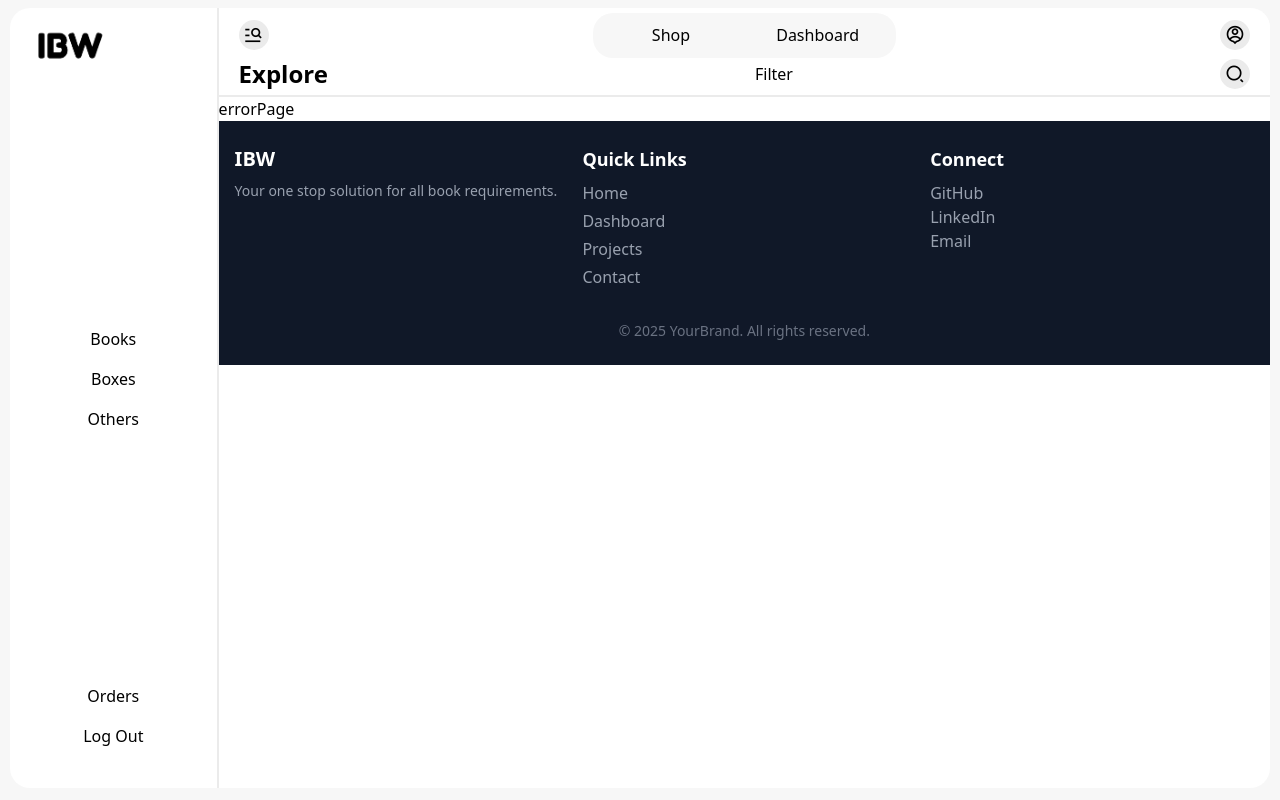
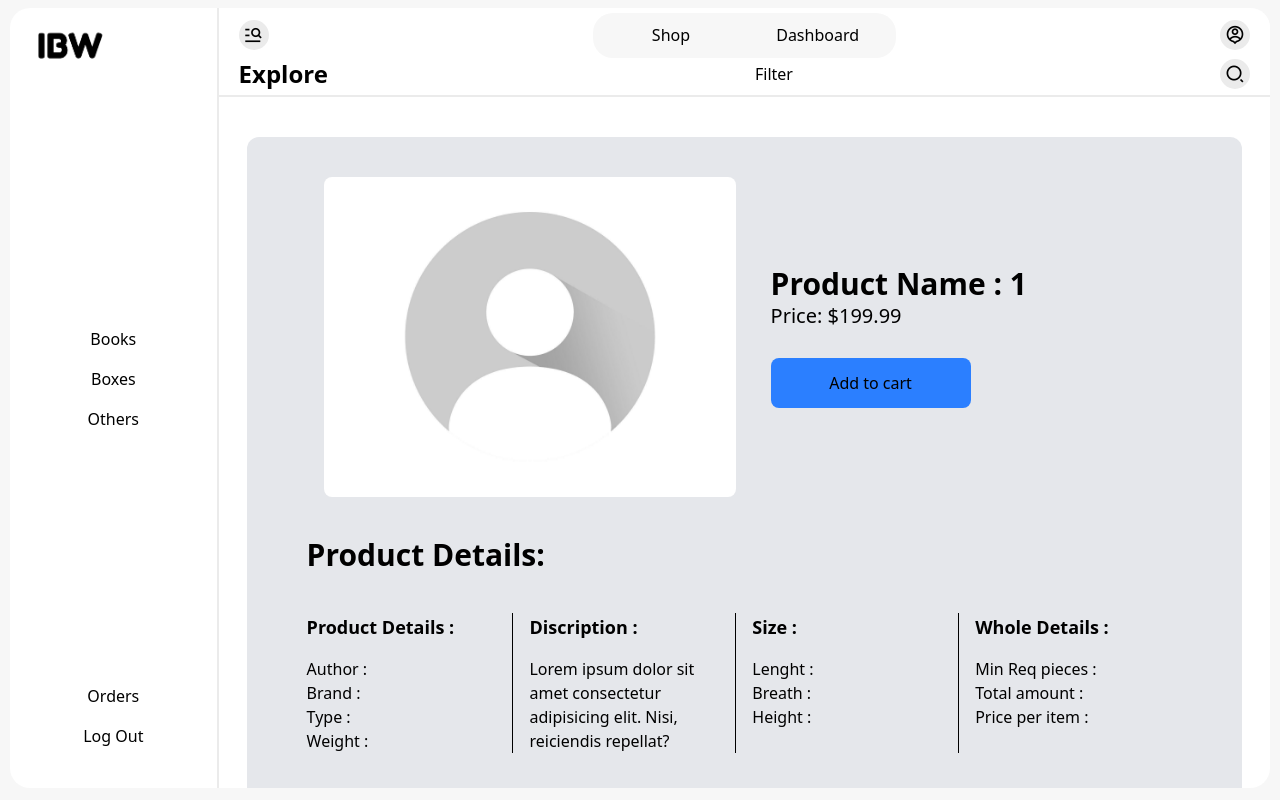
Before and after one commit to AdnanKnight/IBW, a React (Vite) app in the folder client/: page /viewproduct/1 in a window 1280 px wide. Built offline with nearby package versions, Linux system fonts and the light colour scheme.

Commit message:
Add product view layout

```diff
--- a/client/components/navbar.jsx
+++ b/client/components/navbar.jsx
@@ -5,21 +5,21 @@ const navbar = () => {
   return (
     <nav className='navBar'>
       <ul className="navBarSection">
-        <li><i class="ri-menu-search-line text-xl miniUITile"></i></li>
+        <li><i className="ri-menu-search-line text-xl miniUITile"></i></li>
         <li className="navSection">
           <NavLink to="/" className={({ isActive }) => isActive ? 'w-[50%] h-full flex justify-center items-center text-center rounded-[20px] bg-[var(--accent-light)]' : 'w-[50%] h-full flex justify-center items-center text-center'}>Shop</NavLink>
           <NavLink to="/dashboard" className={({ isActive }) => isActive ? 'w-[50%] h-full flex justify-center items-center text-center rounded-[20px] bg-[var(--accent-light)]' : 'w-[50%] h-full flex justify-center items-center text-center'}>Dashboard</NavLink>
         </li>
         <li>
           <NavLink to="/dashboard" >
-            <i class="ri-account-pin-circle-line text-xl miniUITile"></i>
+            <i className="ri-account-pin-circle-line text-xl miniUITile"></i>
           </NavLink>
         </li>
       </ul>
       <ul className="navBarSection">
         <li className='text-2xl font-bold'>Explore</li>
         <li>Filter</li>
-        <li><i class="ri-search-2-line text-xl miniUITile"></i></li>
+        <li><i className="ri-search-2-line text-xl miniUITile"></i></li>
       </ul>
     </nav >
   )
--- /dev/null
+++ b/client/components/products.jsx
@@ -0,0 +1,25 @@
+import React from 'react'
+
+const products = () => {
+    return (
+        <div className='productList mt-[30px]'>
+            {/* Simulate long content */}
+            {[...Array(5)].map((_, i) => (
+                <div className='productCard w-[250px] h-[350px] bg-gray-200 rounded-xl flex flex-col justify-between items-center py-5'>
+                    <div className='productCardImg w-[80%] h-[50%]'>
+                        <img src="" alt="Product Img" className='w-full h-full object-fit  bg-gray-300  rounded-md' />
+                    </div>
+                    <div className='productCardImg w-[80%] h-[30%]'>
+                        <h3>Product Name</h3>
+                        <h3>Product Author</h3>
+                        <h3>Product Price</h3>
+                    </div>
+                    <button className='w-[80%] py-2 px-4 bg-gray-400 rounded-lg'>Add to Cart</button>
+                </div>
+            ))}
+
+        </div>
+    )
+}
+
+export default products
--- a/client/pages/home.jsx
+++ b/client/pages/home.jsx
@@ -2,6 +2,7 @@ import React, { useState } from 'react';
 
 /*                                             COMPONENTS                                                      */
 import HeroAd from '../components/heroAd'
+import Products from '../components/products'
 
 
 const home = () => {
@@ -14,23 +15,8 @@ const home = () => {
 
             <HeroAd />
 
-            <div className='productList mt-[30px]'>
-                {/* Simulate long content */}
-                {[...Array(20)].map((_, i) => (
-                    <div className='productCard w-[250px] h-[350px] bg-gray-200 rounded-xl flex flex-col justify-between items-center py-5'>
-                        <div className='productCardImg w-[80%] h-[50%]'>
-                            <img src="" alt="Product Img" className='w-full h-full object-fit  bg-gray-300  rounded-md' />
-                        </div>
-                        <div className='productCardImg w-[80%] h-[30%]'>
-                            <h3>Product Name</h3>
-                            <h3>Product Author</h3>
-                            <h3>Product Price</h3>
-                        </div>
-                        <button className='w-[80%] py-2 px-4 bg-gray-400 rounded-lg'>Add to Cart</button>
-                    </div>
-                ))}
+            <Products />
 
-            </div>
         </div>
     )
 }
--- /dev/null
+++ b/client/pages/productPage.jsx
@@ -0,0 +1,62 @@
+import React from 'react'
+import { useParams } from 'react-router-dom';
+
+import Products from '../components/products';
+
+import DefaultAvatar from '../src/assets/defaults/default-avatar.jpg'
+
+const productPage = () => {
+    const { id } = useParams()
+
+    return (
+        <div className='py-10 px-7'>
+            <div className='productSection rounded-xl bg-gray-200'>
+                <div className='w-full h-[50dvh] flex justify-around items-center px-15'>
+                    <img src={DefaultAvatar} alt="user Image" className='w-[47%] h-[80%] rounded-lg bg-gray-400 text-center object-cover' />
+                    <span className='w-[45%] h-[80%] flex flex-col justify-center'>
+                        <h3 className='text-3xl font-bold'>Product Name : {id}</h3>
+                        <h3 className='text-xl'>Price: $199.99 </h3>
+                        <button className='bg-blue-500 w-[200px] h-[50px] rounded-lg mt-7 cursor-pointer'>Add to cart</button>
+                    </span>
+                </div>
+                <div className='w-full h-full flex flex-col justify-center items-center px-15 pb-15'>
+                    <h3 className='text-3xl font-bold w-full mb-10'>Product Details: </h3>
+                    <div className='w-full h-full flex space-x-4 justify-end align-center'>
+                        <span className="border-r-[1px] border-r-black w-[25%] flex flex-col justify-start align-start">
+                            <h3 className="text-lg mb-4 font-bold">Product Details : </h3>
+                            <p>Author : </p>
+                            <p>Brand : </p>
+                            <p>Type : </p>
+                            <p>Weight : </p>
+                        </span>
+                        <span className="border-r-[1px] border-r-black w-[25%] flex flex-col justify-start align-start">
+                            <h3 className="text-lg mb-4 font-bold">Discription : </h3>
+                            <p>Lorem ipsum dolor sit amet consectetur adipisicing elit. Nisi, reiciendis repellat?</p>
+                        </span>
+                        <span className="border-r-[1px] border-r-black w-[25%] flex flex-col justify-start align-start">
+                            <h3 className="text-lg mb-4 font-bold">Size : </h3>
+                            <p>Lenght : </p>
+                            <p>Breath : </p>
+                            <p>Height : </p>
+                        </span>
+                        <span className="w-[25%] flex flex-col justify-start align-start">
+                            <h3 className="text-lg mb-4 font-bold">Whole Details :</h3>
+                            <p>Min Req pieces : </p>
+                            <p>Total amount : </p>
+                            <p>Price per item : </p>
+                        </span>
+                    </div>
+                </div>
+            </div>
+            <div className='recommendedProductSection mt-[30px]'>
+                <div className='w-full h-fit bg-gray-200 rounded-xl flex flex-col justify-around items-center px-15 py-10'>
+                    <h3 className='text-3xl font-bold'>Related Products</h3>
+                    <Products />
+                </div>
+            </div>
+
+        </div>
+    )
+}
+
+export default productPage
--- a/client/pages/userDashboard.jsx
+++ b/client/pages/userDashboard.jsx
@@ -27,6 +27,14 @@ const userDashboard = () => {
                 </div>
             </div>
             <div className="orderSection mt-10 py-10 px-15 bg-gray-200 rounded-xl" id='previous-orders'>
+                <h3 className='text-2xl font-bold mb-5'>Cart</h3>
+                <div className="orderList w-full flex flex-col gap-[15px]">
+                    <li className='w-full flex justify-between border-[1px] border-[var(--accent-dark)] py-3 px-2 rounded-lg'>Order No. 1 <span>total-Items</span> <span>Total-price</span></li>
+                    <li className='w-full flex justify-between border-[1px] border-[var(--accent-dark)] py-3 px-2 rounded-lg'>Order No. 2 <span>total-Items</span> <span>Total-price</span></li>
+                    <li className='w-full flex justify-between border-[1px] border-[var(--accent-dark)] py-3 px-2 rounded-lg'>Order No. 3 <span>total-Items</span> <span>Total-price</span></li>
+                </div>
+            </div>
+            <div className="orderSection mt-10 py-10 px-15 bg-gray-200 rounded-xl" id='previous-orders'>
                 <h3 className='text-2xl font-bold mb-5'>Previous Orders</h3>
                 <div className="orderList w-full flex flex-col gap-[15px]">
                     <li className='w-full flex justify-between border-[1px] border-[var(--accent-dark)] py-3 px-2 rounded-lg'>Order No. 1 <span>total-Items</span> <span>Total-price</span></li>
--- a/client/src/App.jsx
+++ b/client/src/App.jsx
@@ -1,4 +1,3 @@
-import { useState } from 'react'
 import { Routes, Route } from 'react-router-dom'
 import './main.css'
 
@@ -9,25 +8,31 @@ import AdminLayout from '../layouts/adminLayout'
 
 // Pages
 import Home from '../pages/home';
+import ProductPage from '../pages/productPage';
 import ErrorPage from '../pages/errorPage';
 import DashBoard from '../pages/admin/dashBoard';
 import UserDashBoard from '../pages/userDashboard'
 
 
 function App() {
-  const [count, setCount] = useState(0)
 
   return (
     <>
       <Routes>
         <Route path="/" element={<MainLayout />}>
-          <Route path='' element={<Home />} />
-          <Route path='/dashboard' element={<UserDashBoard />} />
+          <Route index element={<Home />} />
+          <Route path='dashboard' element={<UserDashBoard />} />
+          <Route path='*' element={<ErrorPage />} />
+        </Route>
+
+        <Route path="/viewproduct/:id" element={<MainLayout />}>
+          <Route index element={<ProductPage />} />
           <Route path='*' element={<ErrorPage />} />
         </Route>
 
         <Route path="/admin" element={<AdminLayout />}>
           <Route path='' element={<DashBoard />} />
+          <Route path='*' element={<ErrorPage />} />
         </Route>
 
         <Route path='*' element={<ErrorPage />} />
--- a/client/src/main.css
+++ b/client/src/main.css
@@ -149,9 +149,7 @@ body {
 
 .footerContainer {
   width: 100%;
-  height: 150px;
-
-  background-color: var(--yellow);
+  height: fit-content;
 
   position: relative;
 }
@@ -196,6 +194,23 @@ body {
   align-items: start;
 }
 
+.productSection {
+  width: 100;
+
+  display: flex;
+  flex-direction: column;
+  justify-content: space-between;
+  align-items: start;
+}
+.recommendedProductSection {
+  width: 100;
+
+  display: flex;
+  flex-direction: column;
+  justify-content: space-between;
+  align-items: start;
+}
+
 
 /*                                           UI   Components                                    */
 .miniUITile {
```
